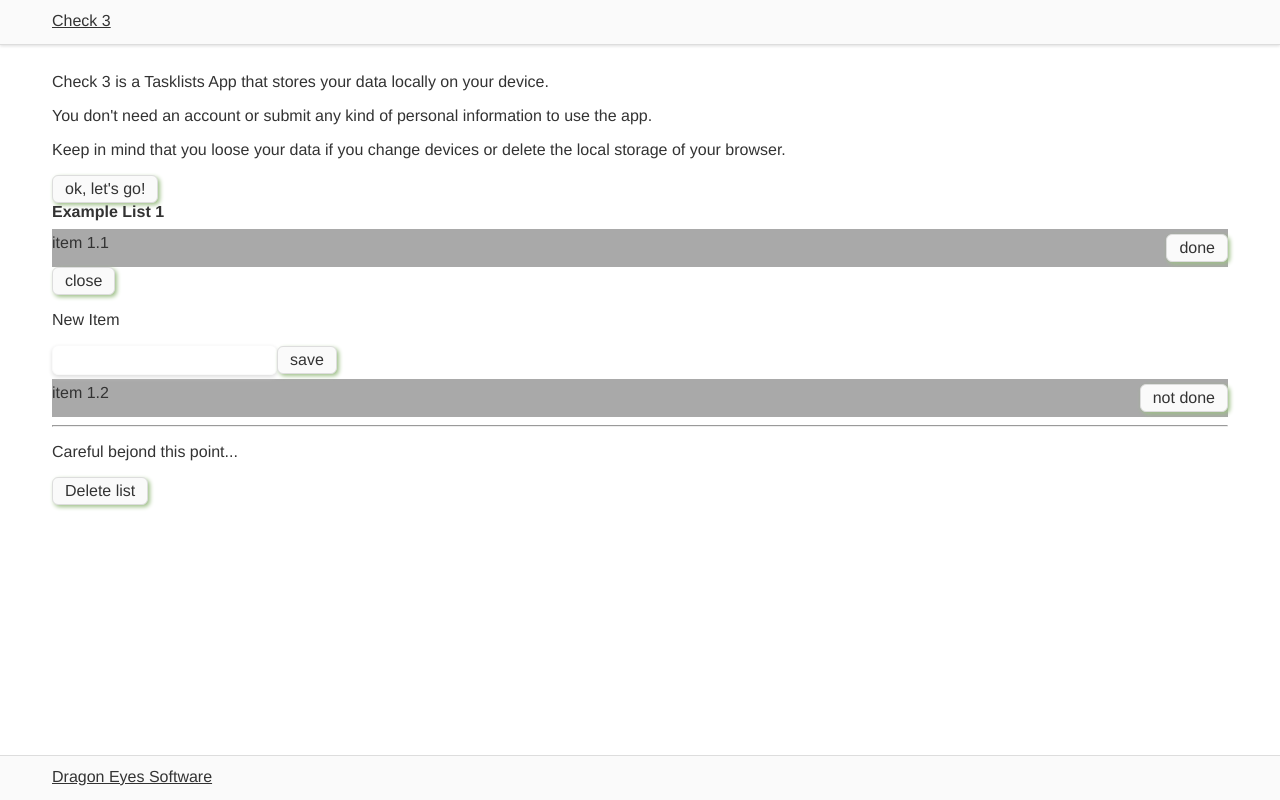
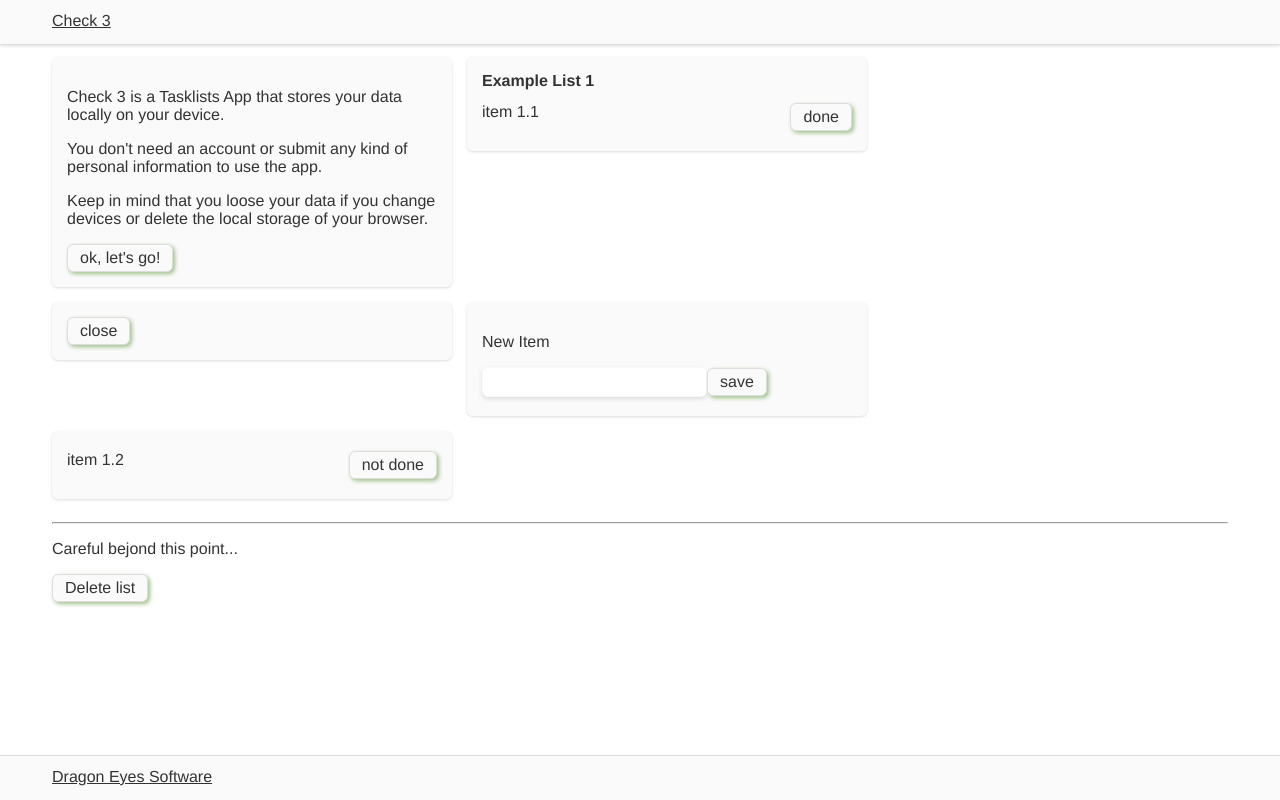
Before and after one commit to ChrisDunko/check-3, a Vue app: page / in a window 1280 px wide. Both pictures are taken after a click on the element "Example List 1". Built offline with nearby package versions, Linux system fonts and the light colour scheme.

Commit message:
some design work

```diff
--- a/src/App.vue
+++ b/src/App.vue
@@ -29,8 +29,10 @@ export default defineComponent({
   created() {
     // get data from local storage
     let listsString = localStorage.getItem("lists") ?? '';
+    // eslint-disable-next-line
     console.log(listsString);
     if(!listsString) {
+      // eslint-disable-next-line
       console.log('create');
       const dataObject = [
         {
--- a/src/components/Intro.vue
+++ b/src/components/Intro.vue
@@ -1,8 +1,10 @@
 <template>
-  <p>Check 3 is a Tasklists App that stores your data locally on your device.</p>
-  <p>You don't need an account or submit any kind of personal information to use the app.</p>
-  <p>Keep in mind that you loose your data if you change devices or delete the local storage of your browser.</p>
-  <button v-on:click="closeIntro">ok, let's go!</button>
+  <section>
+    <p>Check 3 is a Tasklists App that stores your data locally on your device.</p>
+    <p>You don't need an account or submit any kind of personal information to use the app.</p>
+    <p>Keep in mind that you loose your data if you change devices or delete the local storage of your browser.</p>
+    <button v-on:click="closeIntro">ok, let's go!</button>
+  </section>
 </template>
 
 <script>
--- a/src/components/ListComposition.vue
+++ b/src/components/ListComposition.vue
@@ -1,24 +1,30 @@
 <template>
+  <section>
     <h2>{{ listName }}</h2>
     <div v-for="item in listItemsUndone"
          v-bind:key="item.name"
-       style="background-color: darkgray; padding: 5px 0; display: flex; flex-direction: row; justify-content: space-between;">
+         style="padding: 5px 0; display: flex; flex-direction: row; justify-content: space-between;">
       <span>{{ item.name }}</span>
       <button v-if="!item.done" v-on:click="setItemDone(item.name)">done</button>
       <button v-if="item.done" v-on:click="setItemUndone(item.name)">not done</button>
     </div>
+  </section>
+  <section>
     <button v-on:click="closeList">close</button>
+  </section>
   <new
       dialog-type="Item"
       v-on:save="newSave"
   ></new>
+  <section>
     <div v-for="item in listItemsDone"
          v-bind:key="item.name"
-       style="background-color: darkgray; padding: 5px 0; display: flex; flex-direction: row; justify-content: space-between;">
+         style="padding: 5px 0; display: flex; flex-direction: row; justify-content: space-between;">
       <span>{{ item.name }}</span>
       <button v-if="!item.done" v-on:click="setItemDone(item.name)">done</button>
       <button v-if="item.done" v-on:click="setItemUndone(item.name)">not done</button>
     </div>
+  </section>
   <hr>
   <p>Careful bejond this point...</p>
   <button v-on:click="deleteList">Delete list</button>
--- a/src/components/Lists.vue
+++ b/src/components/Lists.vue
@@ -1,20 +1,13 @@
 <template>
+  <section>
     <h2>Lists</h2>
     <div v-for="list in $store.state.lists"
          v-bind:key="list.name"
          v-on:click="selectList(list.name)"
-       style="background-color: darkgray; padding: 5px 0;">
+         style="padding: 15px 0;">
       {{ list.name }}
     </div>
-
-
-<!--  <ul>-->
-<!--    <li v-for="list in $store.state.lists"-->
-<!--      v-bind:key="list.name"-->
-<!--      v-on:click="selectList(list.name)">-->
-<!--      {{ list.name }}-->
-<!--    </li>-->
-<!--  </ul>-->
+  </section>
 </template>
 
 <script>
--- a/src/components/New.vue
+++ b/src/components/New.vue
@@ -1,7 +1,9 @@
 <template>
-  <p>New {{ dialogType }}</p>
-  <input type="text" v-model="nameNew">
-  <button v-on:click="save">save</button>
+  <section>
+    <p>New {{ dialogType }}</p>
+    <input type="text" v-model="nameNew">
+    <button v-on:click="save">save</button>
+  </section>
 </template>
 
 <script>
--- a/src/styles/normalize.css
+++ b/src/styles/normalize.css
@@ -1,7 +1,7 @@
 @charset "UTF-8";
 @media screen {
     :root {
-        font-size: 16px;
+        font-size: 20px;
     }
 
     * {
@@ -34,3 +34,9 @@
         resize: vertical;
     }
 }
+
+@media screen and (min-width: 600px) {
+    :root {
+        font-size: 16px;
+    }
+}
```
Lines whose indentation alone changed are shown as unchanged.
